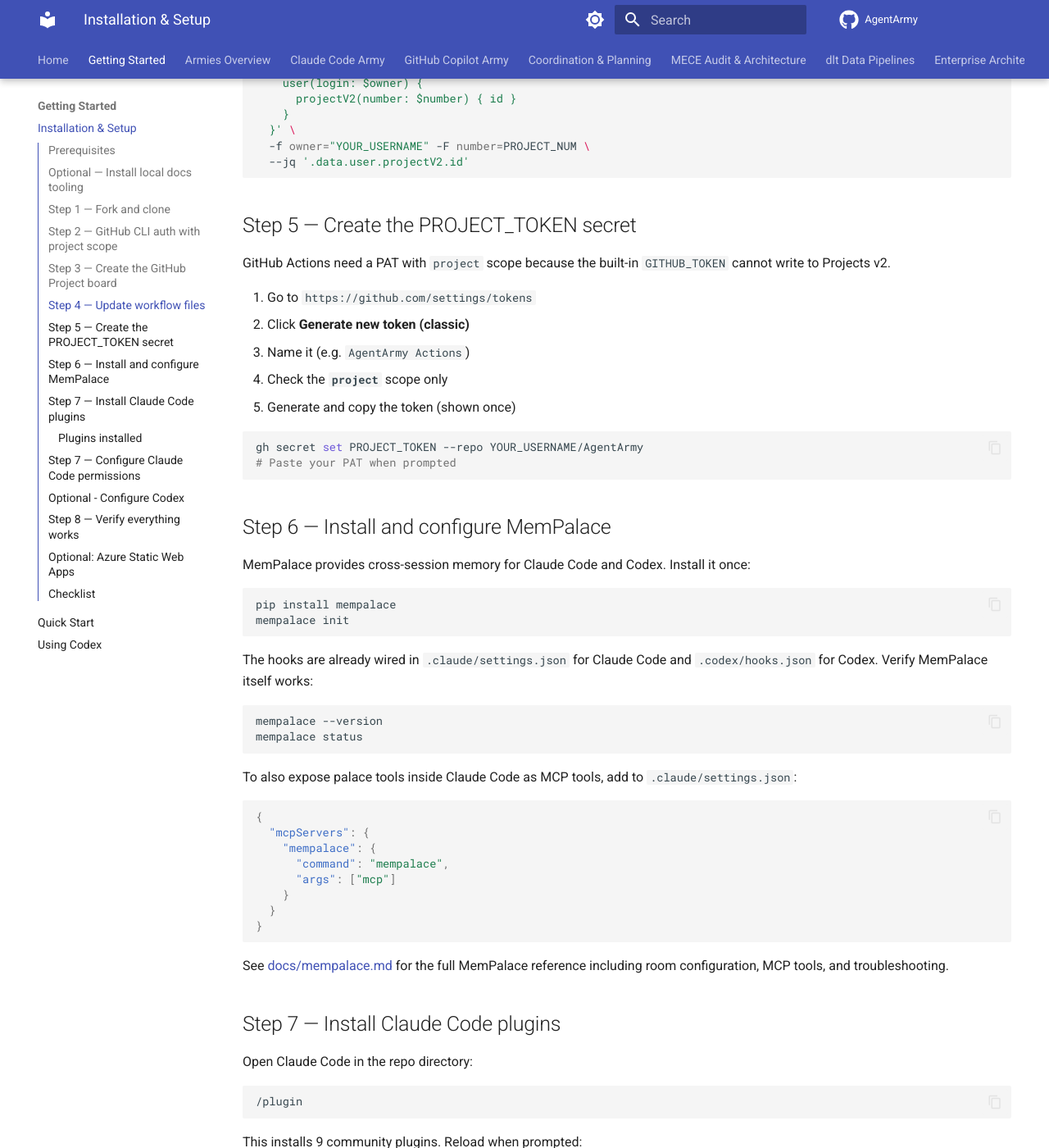
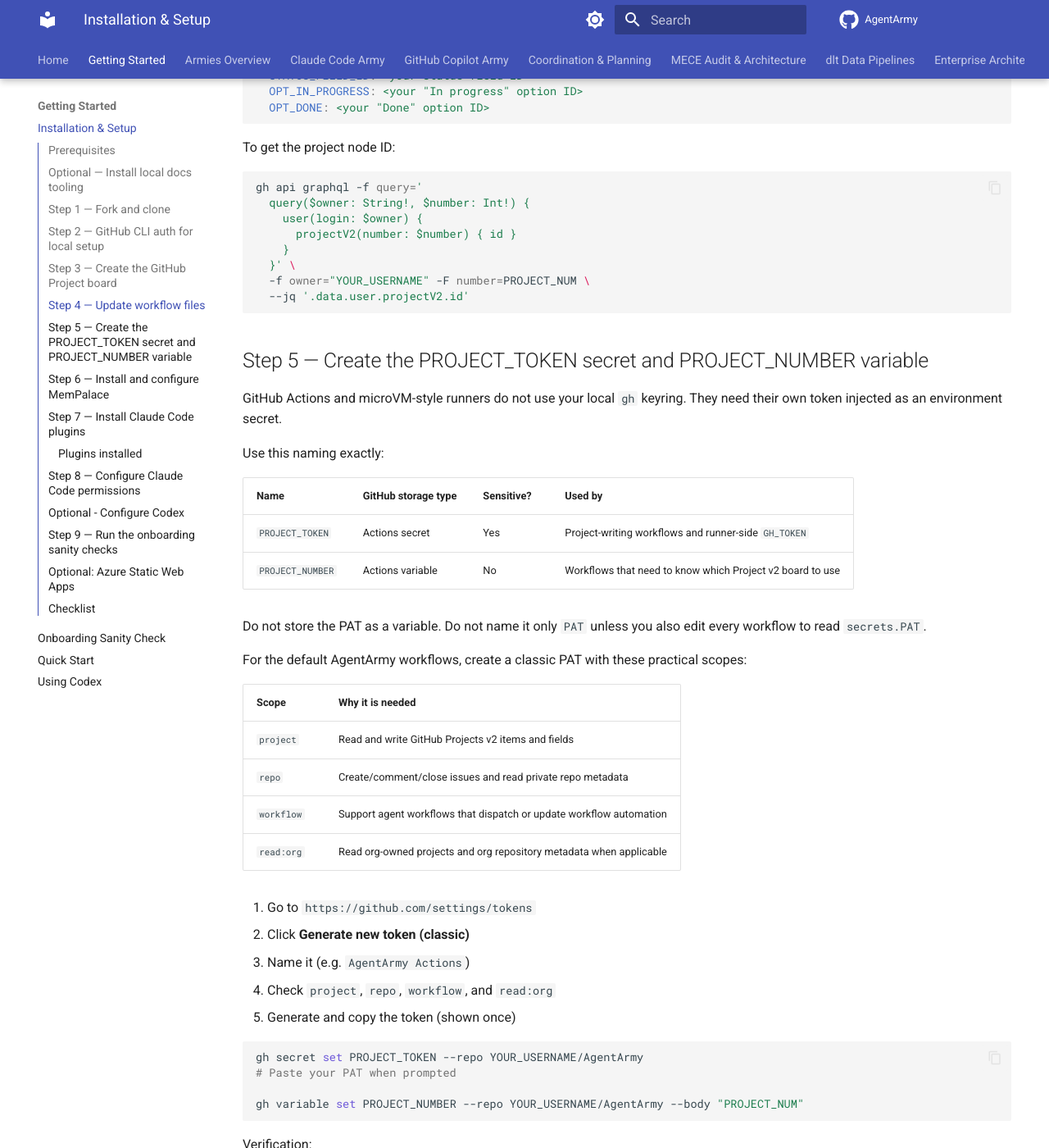
Before and after one commit to nickpclarke/AgentArmyPowerTemplate, an MkDocs documentation site: the page built from docs/setup.md, in a window 1280 px wide and 1400 px high, scrolled down 2208 px. Shown: the whole window at 82% size. Built offline with MkDocs 1.6.1 and Material for MkDocs 9.7.7, drawn with Linux system fonts in a browser that asks for light colours; comment, search, counter and statistics services are not loaded; some of the changed text lies outside the part shown.

Commit message:
Add project token onboarding sanity checks
Clarify PROJECT_TOKEN and PROJECT_NUMBER setup, add local and runner sanity checks, and document automation candidates.\n\nCloses #44

````diff
--- a/docs/setup.md
+++ b/docs/setup.md
@@ -28,12 +28,14 @@
 cd AgentArmy
 ```
 
-## Step 2 — GitHub CLI auth with project scope
+## Step 2 — GitHub CLI auth for local setup
 
-The default OAuth scopes do not include Projects v2 write access:
+Local `gh` authentication is only for commands you run on your machine or inside a local agent session. It does not automatically flow into GitHub Actions or an external microVM runner.
+
+Use the practical setup scopes for this template:
 
 ```bash
-gh auth refresh -h github.com -s read:project,project
+gh auth login -h github.com -p https -s repo,workflow,read:org,project
 ```
 
 Complete the device flow: visit `https://github.com/login/device` and enter the code shown in your terminal.
@@ -43,6 +45,12 @@
 ```bash
 gh auth status
 # Should show: 'project', 'read:org', 'repo', 'workflow' in Token scopes
+```
+
+If you are already logged in and only need to add missing scopes:
+
+```bash
+gh auth refresh -h github.com -s repo,workflow,read:org,project
 ```
 
 ## Step 3 — Create the GitHub Project board
@@ -101,20 +109,59 @@
   --jq '.data.user.projectV2.id'
 ```
 
-## Step 5 — Create the PROJECT_TOKEN secret
+## Step 5 — Create the PROJECT_TOKEN secret and PROJECT_NUMBER variable
 
-GitHub Actions need a PAT with `project` scope because the built-in `GITHUB_TOKEN` cannot write to Projects v2.
+GitHub Actions and microVM-style runners do not use your local `gh` keyring. They need their own token injected as an environment secret.
+
+Use this naming exactly:
+
+| Name | GitHub storage type | Sensitive? | Used by |
+|---|---|---|---|
+| `PROJECT_TOKEN` | Actions secret | Yes | Project-writing workflows and runner-side `GH_TOKEN` |
+| `PROJECT_NUMBER` | Actions variable | No | Workflows that need to know which Project v2 board to use |
+
+Do not store the PAT as a variable. Do not name it only `PAT` unless you also edit every workflow to read `secrets.PAT`.
+
+For the default AgentArmy workflows, create a classic PAT with these practical scopes:
+
+| Scope | Why it is needed |
+|---|---|
+| `project` | Read and write GitHub Projects v2 items and fields |
+| `repo` | Create/comment/close issues and read private repo metadata |
+| `workflow` | Support agent workflows that dispatch or update workflow automation |
+| `read:org` | Read org-owned projects and org repository metadata when applicable |
 
 1. Go to `https://github.com/settings/tokens`
 2. Click **Generate new token (classic)**
 3. Name it (e.g. `AgentArmy Actions`)
-4. Check the **`project`** scope only
+4. Check `project`, `repo`, `workflow`, and `read:org`
 5. Generate and copy the token (shown once)
 
 ```bash
 gh secret set PROJECT_TOKEN --repo YOUR_USERNAME/AgentArmy
 # Paste your PAT when prompted
+
+gh variable set PROJECT_NUMBER --repo YOUR_USERNAME/AgentArmy --body "PROJECT_NUM"
 ```
+
+Verification:
+
+```bash
+gh secret list --repo YOUR_USERNAME/AgentArmy
+# Should include PROJECT_TOKEN
+
+gh variable list --repo YOUR_USERNAME/AgentArmy
+# Should include PROJECT_NUMBER    PROJECT_NUM
+```
+
+In GitHub Actions steps that call `gh`, expose the secret as `GH_TOKEN`:
+
+```yaml
+env:
+  GH_TOKEN: ${{ secrets.PROJECT_TOKEN }}
+```
+
+The built-in `GITHUB_TOKEN` can handle many repository operations, but it cannot access GitHub Projects v2 reliably. Use `PROJECT_TOKEN` for board automation.
 
 ## Step 6 — Install and configure MemPalace
 
@@ -175,7 +222,7 @@
 | `figma` | Figma ↔ code translation |
 | `playground` | Experimental sandbox |
 
-## Step 7 — Configure Claude Code permissions
+## Step 8 — Configure Claude Code permissions
 
 Create `.claude/settings.local.json` (gitignore this file — it's personal):
 
@@ -212,27 +259,41 @@
 
 Keep machine-specific Codex settings in your user-level Codex config, environment variables, or an untracked `.codex/config.local.toml` file. See [Using Codex](codex.md) for the Codex-specific workflow and hook guidance.
 
-## Step 8 — Verify everything works
+## Step 9 — Run the onboarding sanity checks
 
 ```bash
 # Confirm project board is accessible
 gh project list --owner YOUR_USERNAME
 
-# Confirm secrets are set
+# Confirm runner configuration names are set
 gh secret list --repo YOUR_USERNAME/AgentArmy
+gh variable list --repo YOUR_USERNAME/AgentArmy
 
 # Confirm workflows are present
 ls .github/workflows/
+```
 
-# Open a test issue to trigger auto-add-to-project
-gh issue create \
-  --title "Setup verification" \
-  --body "Testing auto-add-to-project workflow." \
-  --label "enhancement"
+Run the local sanity script from the repository root:
 
-# Check it appeared on the board
-gh project item-list PROJECT_NUM --owner YOUR_USERNAME --format json
+```powershell
+.\scripts\onboarding-check.ps1 -Owner YOUR_USERNAME -Repo AgentArmy -ProjectNumber PROJECT_NUM
 ```
+
+If Windows blocks local scripts, run the same check with an execution-policy override for this process:
+
+```powershell
+powershell -ExecutionPolicy Bypass -File .\scripts\onboarding-check.ps1 -Owner YOUR_USERNAME -Repo AgentArmy -ProjectNumber PROJECT_NUM
+```
+
+For a full end-to-end auto-add test, allow the script to create and close a temporary issue:
+
+```powershell
+.\scripts\onboarding-check.ps1 -Owner YOUR_USERNAME -Repo AgentArmy -ProjectNumber PROJECT_NUM -CreateTestIssue
+```
+
+After pushing your fork, also run **Actions -> Template sanity check -> Run workflow**. This validates the runner-side `PROJECT_TOKEN` and `PROJECT_NUMBER`, which local `gh auth status` cannot prove.
+
+See [AgentArmy Onboarding Sanity Check](onboarding.md) for the full checklist and troubleshooting table.
 
 ## Optional: Azure Static Web Apps
 
@@ -250,9 +311,11 @@
 - [ ] GitHub Project board created with Type and PI fields
 - [ ] Workflow files updated with your username and project IDs
 - [ ] `PROJECT_TOKEN` secret set
+- [ ] `PROJECT_NUMBER` variable set
 - [ ] MemPalace installed (`pip install mempalace && mempalace init`)
 - [ ] Docs tooling installed (`python3 -m pip install -r requirements-docs.txt`)
 - [ ] Claude Code plugins installed (`/plugin` + `/reload-plugins`)
 - [ ] `.claude/settings.local.json` configured and gitignored
 - [ ] Optional Codex local config kept outside committed `.codex/config.toml`
-- [ ] Test issue auto-added to board
+- [ ] Local onboarding sanity check passes
+- [ ] Template sanity check workflow passes
--- a/mkdocs.yml
+++ b/mkdocs.yml
@@ -94,6 +94,7 @@
   - Home: index.md
   - Getting Started:
     - Installation & Setup: setup.md
+    - Onboarding Sanity Check: onboarding.md
     - Quick Start: quick-start.md
     - Using Codex: codex.md
   - Armies Overview:
````
Also changed, not shown: .agent/plans/issue-44-project-token-onboarding.md (added, +71 -0 lines), README.md (+17 -4 lines), docs/index.md (+7 -0 lines), docs/onboarding.md (added, +118 -0 lines), docs/quick-start.md (+13 -2 lines), 3 other files.
